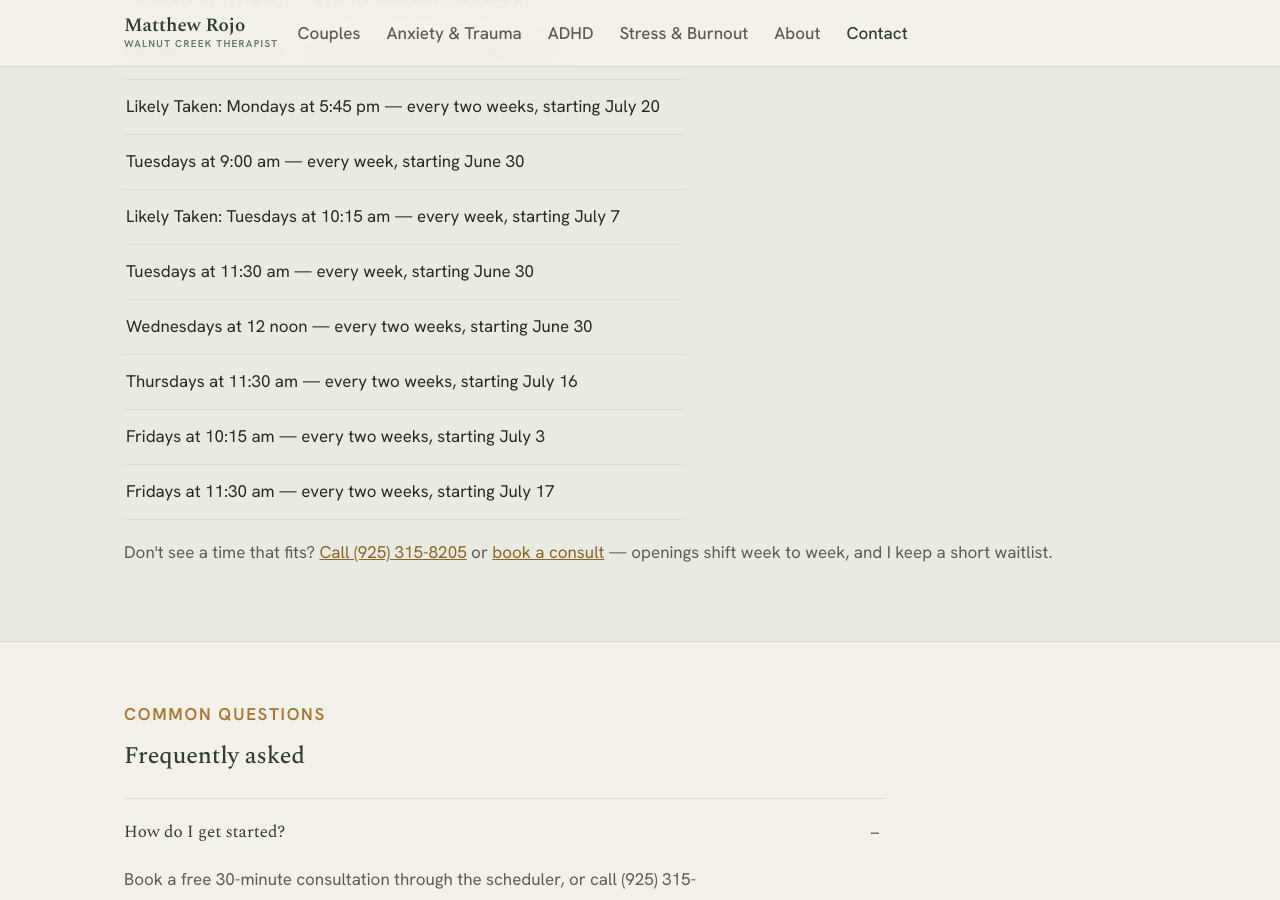
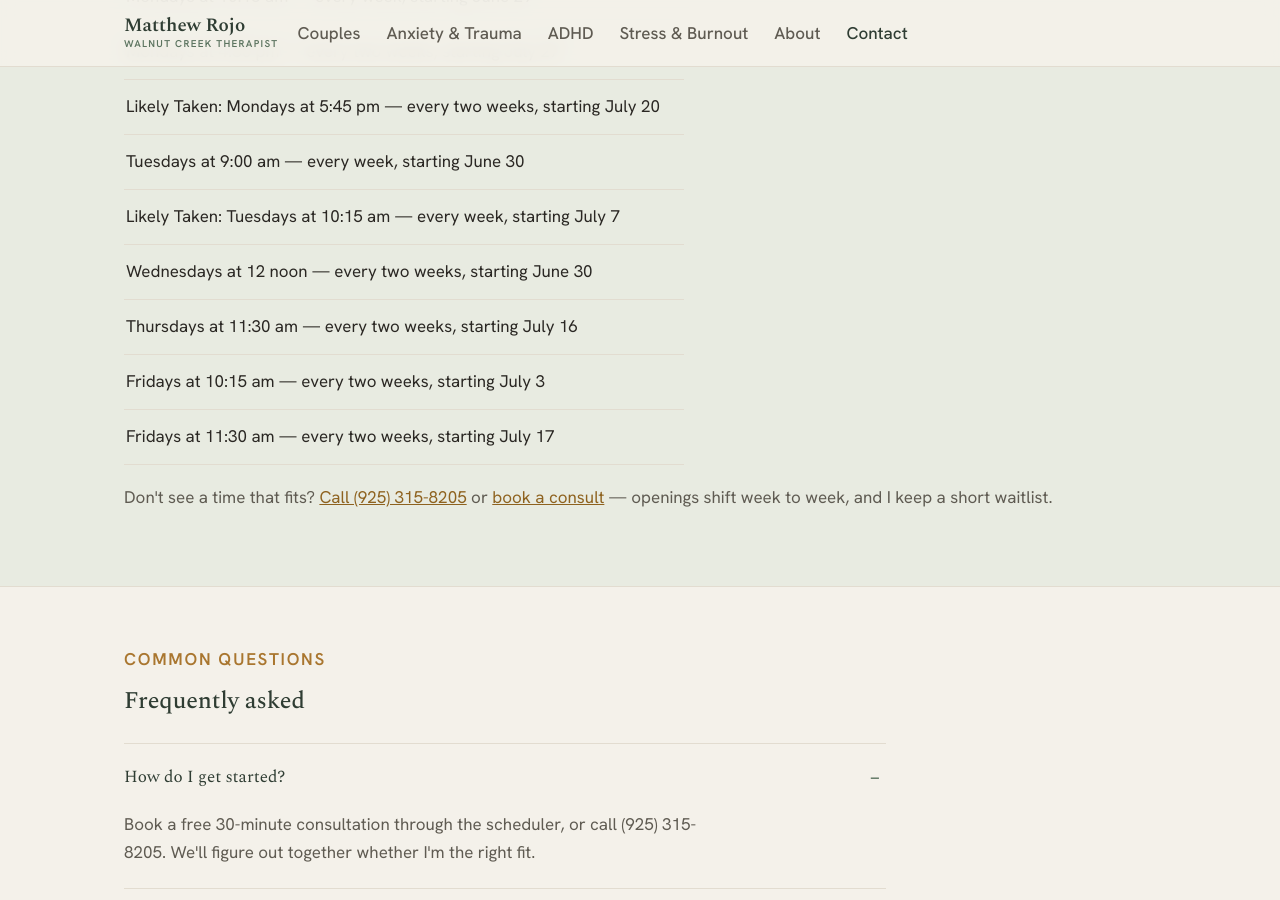
Before and after one commit to walnutcreektherapist/walnutcreektherapist.github.io, a Jekyll site: the page built from contact.html, in a window 1280 px wide and 900 px high, scrolled down 1440 px. Built offline with Jekyll 4.4.1, drawn with Linux system fonts in a browser that asks for light colours.

Commit message:
Remove Tuesday 11:30 am schedule entry

```diff
--- a/_config.yml
+++ b/_config.yml
@@ -34,7 +34,6 @@ openings:
     - "Likely Taken: Mondays at 5:45 pm — every two weeks, starting July 20"
     - "Tuesdays at 9:00 am — every week, starting June 30"
     - "Likely Taken: Tuesdays at 10:15 am — every week, starting July 7"
-    - "Tuesdays at 11:30 am — every week, starting June 30"
     - "Wednesdays at 12 noon — every two weeks, starting June 30"
     - "Thursdays at 11:30 am — every two weeks, starting July 16"
     - "Fridays at 10:15 am — every two weeks, starting July 3"
```
